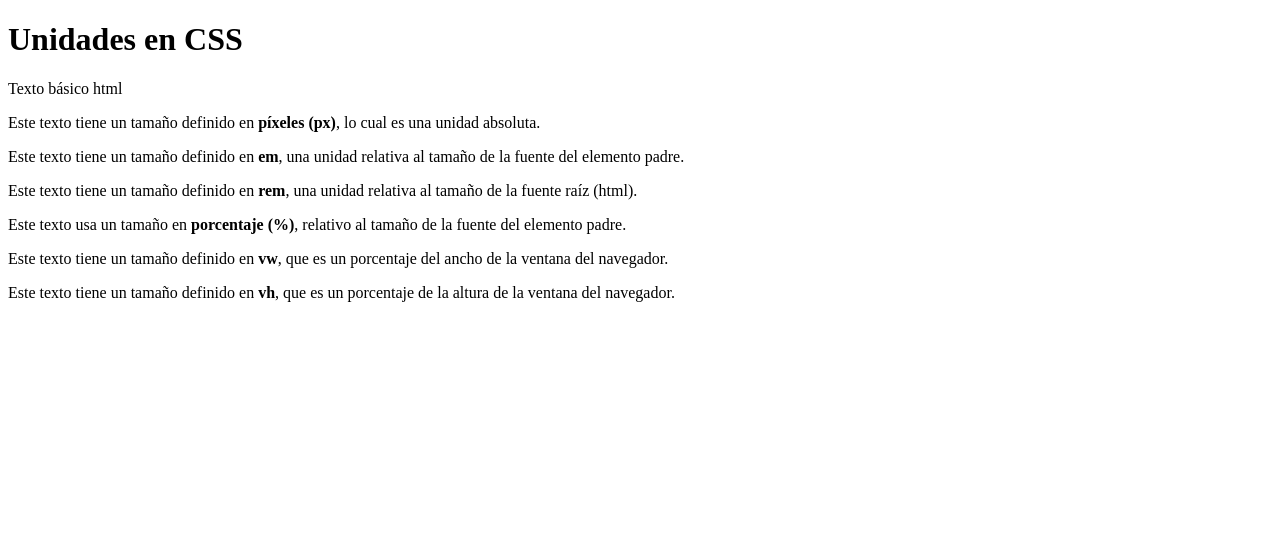
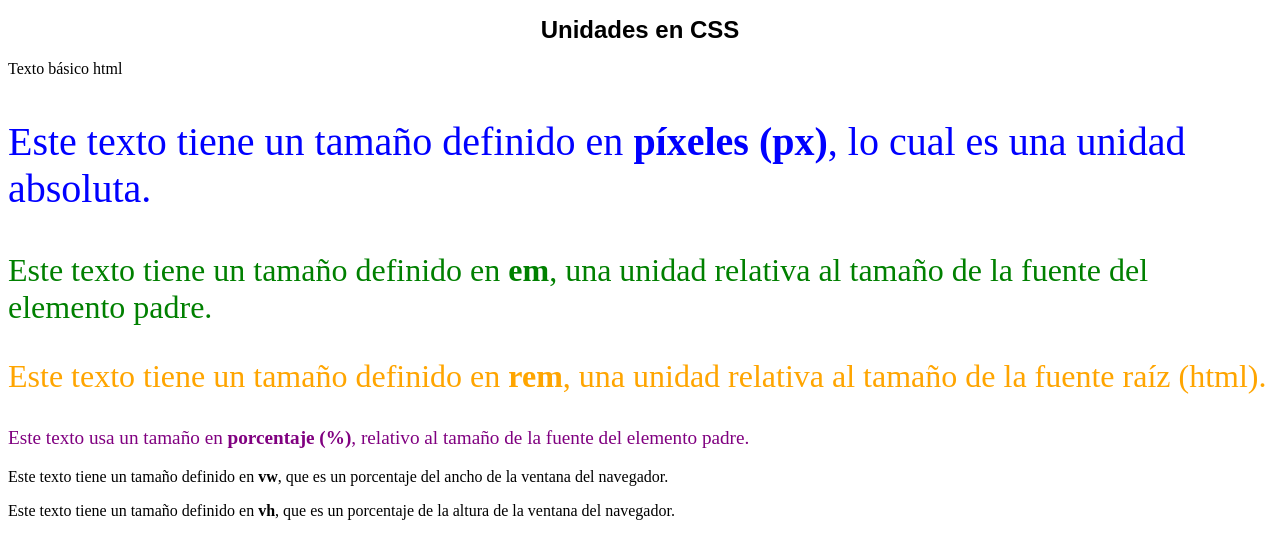
Before and after one commit to impesantez/Font-Propieties-CSS, a plain HTML site: page Practica Font Propieties/index.html in a window 1280 px wide. Drawn offline with Linux system fonts and the light colour scheme.

Commit message:
Ejercicio font properties Isabela Pesántez

```diff
--- a/Practica Font Propieties/styles.css
+++ b/Practica Font Propieties/styles.css
@@ -6,42 +6,35 @@ html {
 /* Título con unidades absolutas */
 
 /*Tamaño de fuente :24 px
-Font-family: Arial
-font-size: 24px; /* Tamaño fijo en píxeles
-font-family: Arial, Helvetica, sans-serif
-font-weight: bold
-text-align: center
-color: black*/
+*/
 .titulo {
-
+    font-size: 24px;
+    font-family: Arial, Helvetica, sans-serif;
+    font-weight: bold;
+    text-align: center;
+    color: black;
 }
 
-/* Texto con tamaño en píxeles
-font-size: 40px
-color: blue */
+/* Texto con tamaño en píxeles */
 .texto-px {
-
+    font-size: 40px;
+    color: blue
 }
 
-/* Texto con tamaño en em (relativo al tamaño del elemento padre)
-    font-size: 2em
-    color: green
-*/
+/* Texto con tamaño en em (relativo al tamaño del elemento padre) */
 .texto-em {
-
+    font-size: 2em;
+    color: green;
 }
 
-/* Texto con tamaño en rem (relativo al tamaño de la fuente raíz)
-    font-size: 2rem
-    color: orange*/
+/* Texto con tamaño en rem (relativo al tamaño de la fuente raíz) */
 .texto-rem {
-
+    font-size: 2em;
+    color: orange;
 }
 
-/* Texto con tamaño en porcentaje
-    font-size: 120%
-    color: purple
-    */
+/* Texto con tamaño en porcentaje */
 .texto-percent {
-
+   font-size: 120%;
+   color: purple;
 }
```
